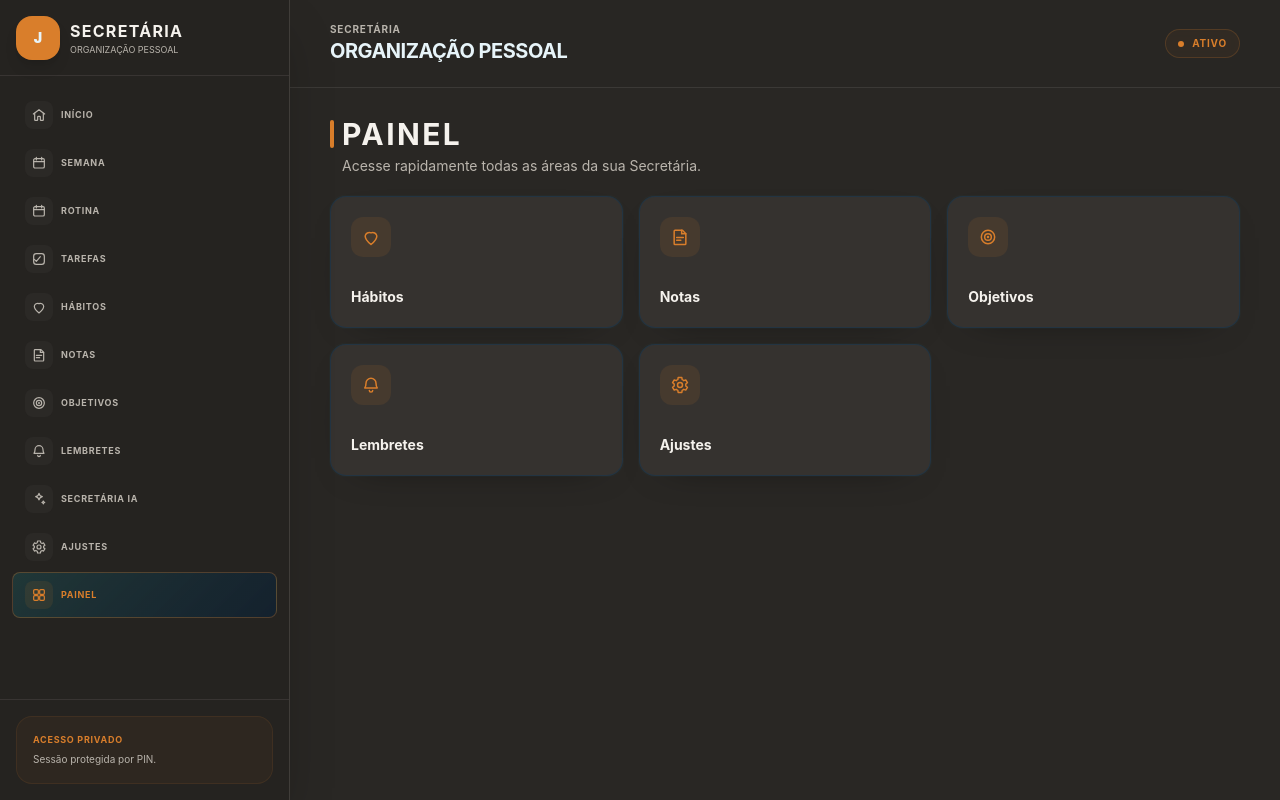
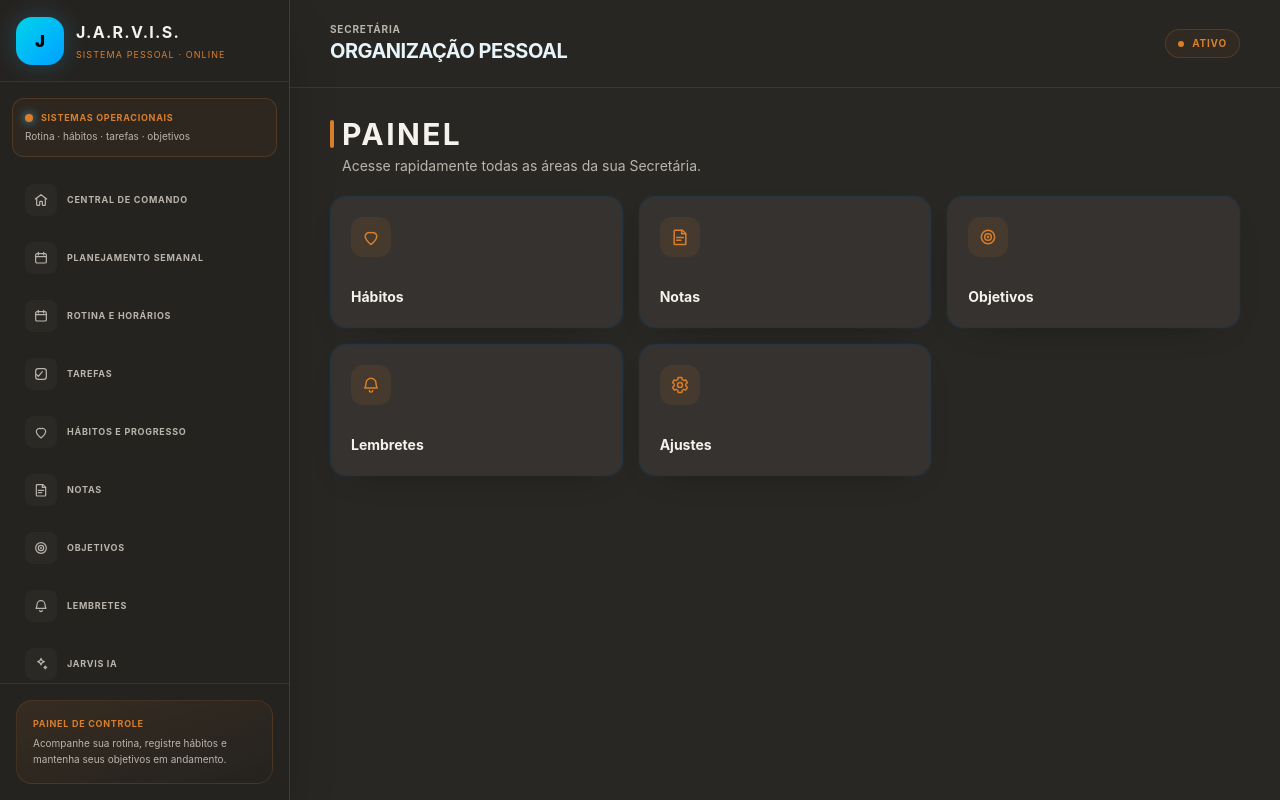
Before and after one commit to gebarbosaa/this_jarvis, a Next.js app: page /mais in a window 1280 px wide. Built offline with nearby package versions, Linux system fonts and the light colour scheme.

Commit message:
ui: align navigation and status panel with JARVIS design

```diff
--- a/src/components/nav/Sidebar.tsx
+++ b/src/components/nav/Sidebar.tsx
@@ -6,43 +6,52 @@ import { useState } from 'react';
 import { IconHome, IconWeek, IconTasks, IconHabit, IconNote, IconGoal, IconBell, IconSettings, IconSparkle, IconMore } from './icons';
 
 const NAV = [
-  { href:'/inicio', label:'INÍCIO', Icon:IconHome },
-  { href:'/semana', label:'SEMANA', Icon:IconWeek },
-  { href:'/rotina', label:'ROTINA', Icon:IconWeek },
+  { href:'/inicio', label:'CENTRAL DE COMANDO', Icon:IconHome },
+  { href:'/semana', label:'PLANEJAMENTO SEMANAL', Icon:IconWeek },
+  { href:'/rotina', label:'ROTINA E HORÁRIOS', Icon:IconWeek },
   { href:'/tarefas', label:'TAREFAS', Icon:IconTasks },
-  { href:'/habitos', label:'HÁBITOS', Icon:IconHabit },
+  { href:'/habitos', label:'HÁBITOS E PROGRESSO', Icon:IconHabit },
   { href:'/notas', label:'NOTAS', Icon:IconNote },
   { href:'/objetivos', label:'OBJETIVOS', Icon:IconGoal },
   { href:'/lembretes', label:'LEMBRETES', Icon:IconBell },
-  { href:'/secretaria-ia', label:'SECRETÁRIA IA', Icon:IconSparkle },
-  { href:'/ajustes', label:'AJUSTES', Icon:IconSettings },
-  { href:'/mais', label:'PAINEL', Icon:IconMore },
+  { href:'/secretaria-ia', label:'JARVIS IA', Icon:IconSparkle },
+  { href:'/ajustes', label:'CONFIGURAÇÕES', Icon:IconSettings },
+  { href:'/mais', label:'TODOS OS PAINÉIS', Icon:IconMore },
 ] as const;
 
 export function Sidebar() {
   const pathname=usePathname(); const [open,setOpen]=useState(false);
   const menu=(
     <>
-      <div className="flex h-[76px] shrink-0 items-center gap-2.5 border-b border-sidebarBorder/70 px-4">
-        <Link href="/inicio" onClick={()=>setOpen(false)} aria-label="Ir para início" className="flex h-11 w-11 shrink-0 items-center justify-center rounded-2xl bg-primary text-sm font-black text-primary-foreground shadow-lg transition-all duration-200 hover:scale-105 hover:shadow-xl">J</Link>
+      <div className="flex h-[82px] shrink-0 items-center gap-3 border-b border-sidebarBorder/70 px-4">
+        <Link href="/inicio" onClick={()=>setOpen(false)} aria-label="Ir para central de comando" className="gradient-primary flex h-12 w-12 shrink-0 items-center justify-center rounded-2xl text-base font-black text-black shadow-[0_0_24px_rgba(60,190,255,.22)] transition-all duration-200 hover:scale-105">J</Link>
         <div className="min-w-0">
-          <p className="label-caps block truncate text-base font-bold tracking-[0.18em] text-ink">SECRETÁRIA</p>
-          <p className="truncate text-[9px] text-ink-soft">ORGANIZAÇÃO PESSOAL</p>
+          <p className="label-caps block truncate text-base font-extrabold tracking-[0.22em] text-ink">J.A.R.V.I.S.</p>
+          <p className="mt-1 truncate text-[9px] tracking-[0.12em] text-primary">SISTEMA PESSOAL · ONLINE</p>
         </div>
         <button type="button" onClick={()=>setOpen(false)} aria-label="Fechar menu" className="ml-auto flex h-9 w-9 items-center justify-center rounded-xl text-xl text-ink-soft hover:bg-secondary hover:text-ink lg:hidden">×</button>
       </div>
-      <nav className="flex-1 space-y-0.5 overflow-y-auto px-3 py-4 pb-6">
+      <div className="mx-3 mt-4 rounded-xl border border-primary/20 bg-primary/5 px-3 py-3">
+        <div className="flex items-center gap-2">
+          <span className="h-2 w-2 animate-pulse rounded-full bg-primary shadow-[0_0_10px_rgba(70,205,255,.8)]" />
+          <p className="label-caps text-[9px] font-bold tracking-[.16em] text-primary">SISTEMAS OPERACIONAIS</p>
+        </div>
+        <p className="mt-1 text-[10px] text-ink-soft">Rotina · hábitos · tarefas · objetivos</p>
+      </div>
+      <nav className="flex-1 space-y-1 overflow-y-auto px-3 py-4 pb-6">
         {NAV.map(({href,label,Icon})=>{
           const active=pathname===href||pathname.startsWith(href+'/');
-          return <Link key={href} href={href} onClick={()=>setOpen(false)} className={['group label-caps flex items-center gap-2 rounded-lg border px-3 py-2 text-[9px] transition-all duration-200',active?'gradient-soft border-primary/30 font-bold text-primary':'border-transparent text-ink-soft hover:border-sidebarBorder hover:bg-secondary hover:text-ink'].join(' ')}>
-            <span className={['flex h-7 w-7 items-center justify-center rounded-lg transition-transform group-hover:scale-105',active?'bg-primary/10':'bg-secondary/40'].join(' ')}><Icon className="h-4 w-4"/></span>{label}
+          return <Link key={href} href={href} onClick={()=>setOpen(false)} className={['group label-caps flex items-center gap-2.5 rounded-xl border px-3 py-2.5 text-[9px] tracking-[.07em] transition-all duration-200',active?'gradient-soft border-primary/30 font-bold text-primary shadow-[inset_0_0_18px_rgba(60,190,255,.035)]':'border-transparent text-ink-soft hover:border-sidebarBorder hover:bg-secondary hover:text-ink'].join(' ')}>
+            <span className={['flex h-8 w-8 items-center justify-center rounded-lg transition-transform group-hover:scale-105',active?'bg-primary/10 text-primary':'bg-secondary/40'].join(' ')}><Icon className="h-4 w-4"/></span>
+            <span className="min-w-0">{label}</span>
+            {active&&<span className="ml-auto h-1.5 w-1.5 shrink-0 rounded-full bg-primary shadow-[0_0_8px_rgba(70,205,255,.8)]" />}
           </Link>;
         })}
       </nav>
       <div className="border-t border-sidebarBorder/70 p-4">
-        <div className="rounded-2xl border border-primary/10 bg-primary/5 p-4">
-          <p className="label-caps text-[9px] font-bold text-primary">ACESSO PRIVADO</p>
-          <p className="mt-1 text-[10px] leading-relaxed text-ink-soft">Sessão protegida por PIN.</p>
+        <div className="rounded-2xl border border-primary/15 bg-gradient-to-br from-primary/10 to-transparent p-4">
+          <p className="label-caps text-[9px] font-bold tracking-[.15em] text-primary">PAINEL DE CONTROLE</p>
+          <p className="mt-1 text-[10px] leading-relaxed text-ink-soft">Acompanhe sua rotina, registre hábitos e mantenha seus objetivos em andamento.</p>
         </div>
       </div>
     </>
@@ -51,6 +60,6 @@ export function Sidebar() {
     <aside className="fixed inset-y-0 left-0 z-30 hidden w-[290px] flex-col border-r border-sidebarBorder bg-sidebar shadow-2xl lg:flex">{menu}</aside>
     <aside className={['fixed inset-y-0 left-0 z-50 flex w-[290px] flex-col border-r border-sidebarBorder bg-sidebar shadow-2xl transition-transform duration-300 lg:hidden',open?'translate-x-0':'-translate-x-full'].join(' ')}>{menu}</aside>
     {open&&<button type="button" aria-label="Fechar menu" onClick={()=>setOpen(false)} className="fixed inset-0 z-40 bg-black/50 lg:hidden"/>}
-    <button type="button" onClick={()=>setOpen(true)} aria-label="Abrir menu" className="fixed left-3 top-3 z-30 flex h-11 w-11 items-center justify-center rounded-2xl bg-primary text-sm font-black text-primary-foreground shadow-lg lg:hidden">J</button>
+    <button type="button" onClick={()=>setOpen(true)} aria-label="Abrir menu" className="fixed left-3 top-3 z-30 flex h-11 w-11 items-center justify-center rounded-2xl gradient-primary text-sm font-black text-black shadow-[0_0_20px_rgba(60,190,255,.2)] lg:hidden">J</button>
   </>;
 }
```
